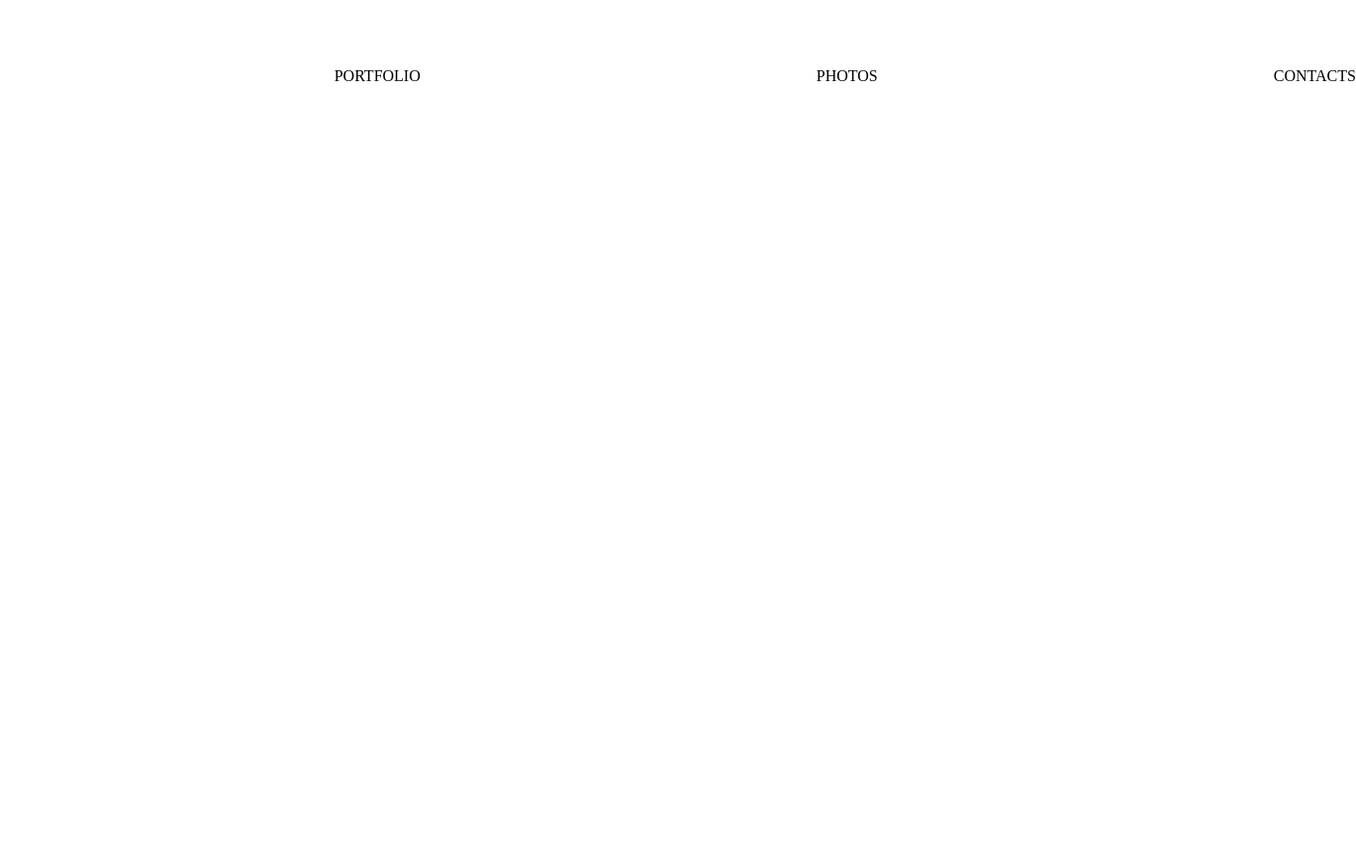
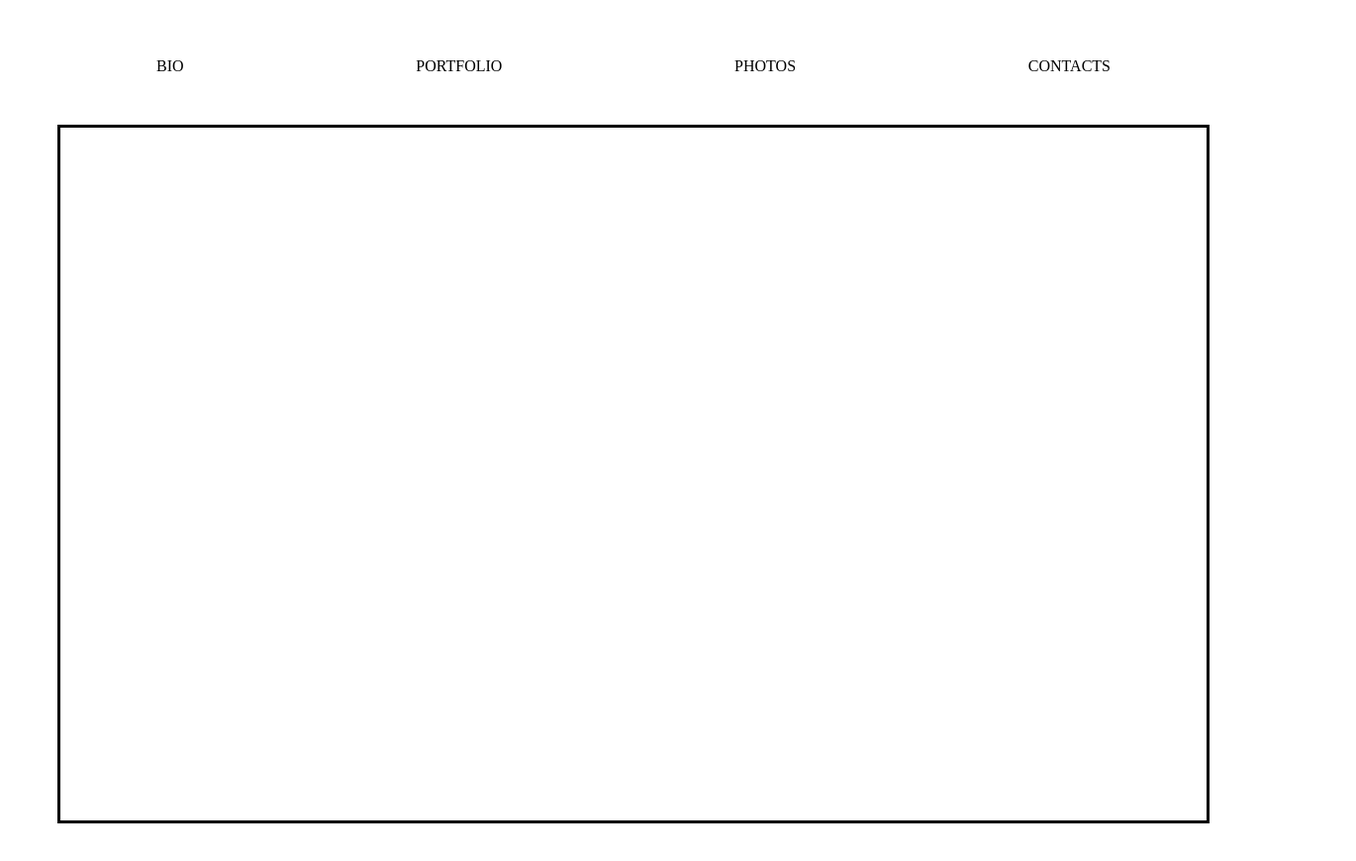
Before and after one commit to nilesh-thakre15/Personal-Website, a plain HTML site: page index.html in a window 1280 px wide. Shown: the whole page at 99% size, 1370 px wide, since content can reach past the window. Before the commit the page ends 800 px from the top, so only its background shows below. Drawn offline with Linux system fonts and the light colour scheme.

Commit message:
adding box

```diff
--- a/style.css
+++ b/style.css
@@ -1,12 +1,52 @@
 .nav-bar{
   display: flex;
-  padding: 10px;
-  justify-content: center;
+  justify-content: space-between;
+  padding-left: 150px;
+  padding-right:150px;
+  padding-top: 50px;
+
 }
 
 
 .item{
-  margin-left: 200px;
-  margin-right: 200px;
-  margin-top: 50px;
 }
+
+.box{
+  padding:50px;
+}
+
+.vertical-lines{
+   display: flex;
+   justify-content: center;
+   justify-content: space-between;
+}
+
+.vertical-line1{
+
+  height: 700px;
+  width: 3px;
+  background-color: black;
+}
+
+.vertical-line2{
+
+  height: 700px;
+  width: 3px;
+  background-color:black;
+}
+
+.horizontal-lines{
+  display: flex;
+}
+
+.horizontal-line1{
+  height: 3px;
+  width: 1824px;
+  background-color: black;
+}
+
+.horizontal-line2{
+  height: 3px ;
+  width: 1824px;
+  background-color: black;
+}
```
